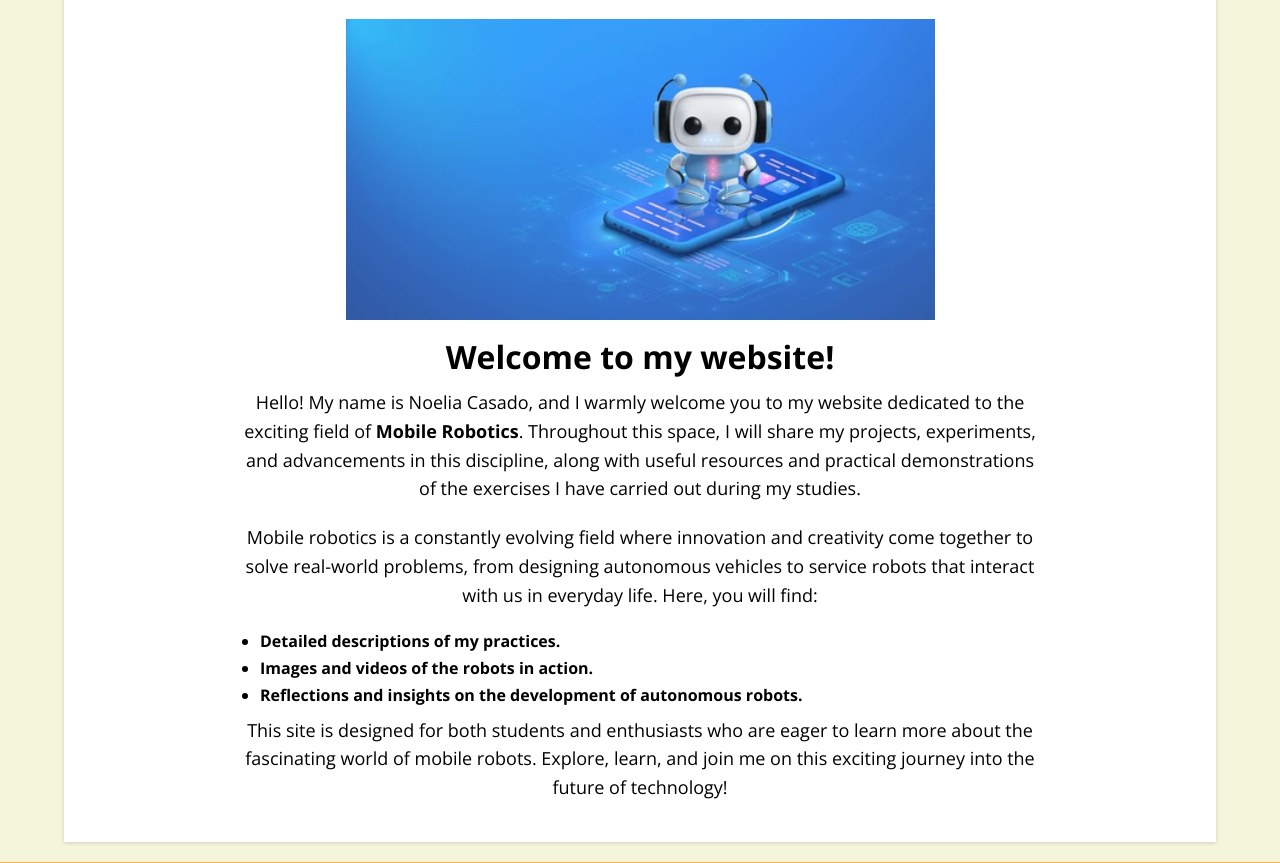
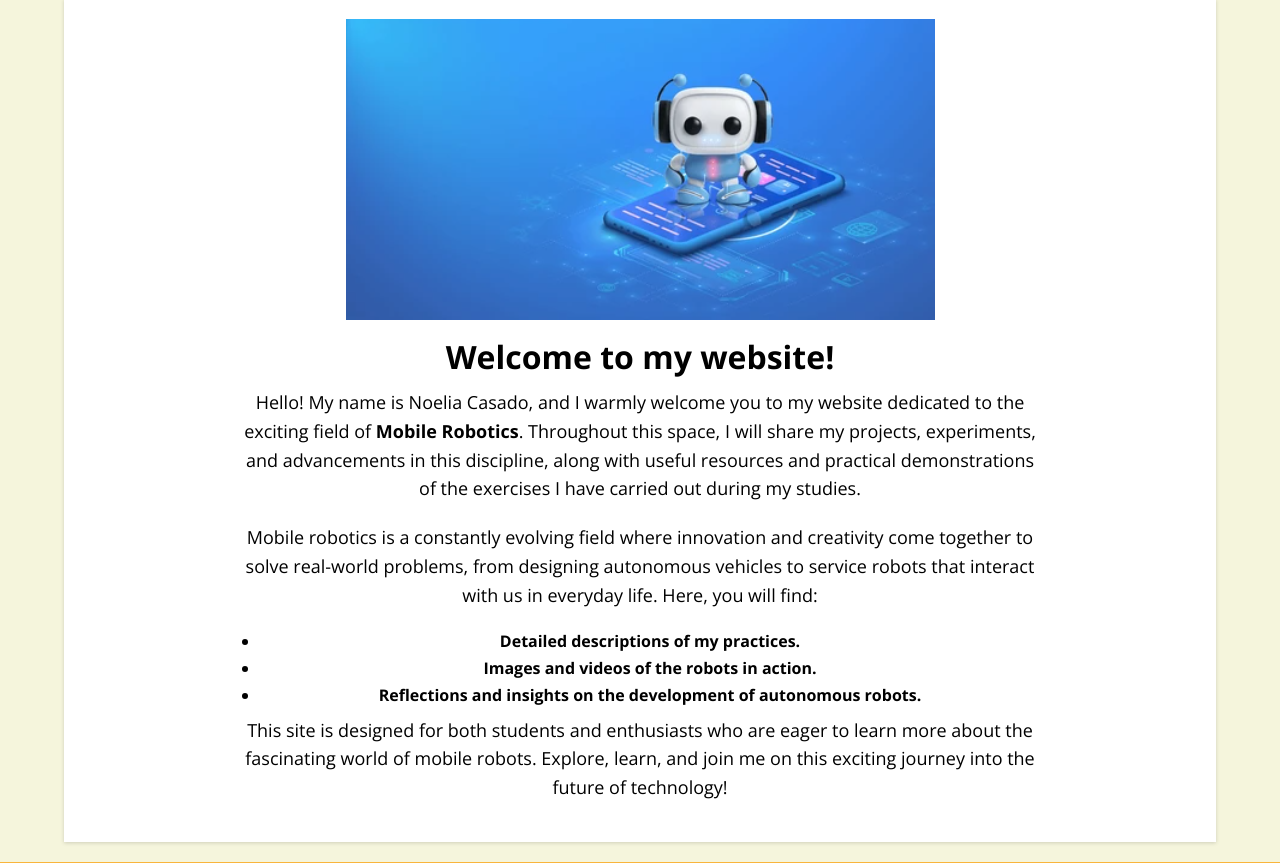
Before and after one commit to Noeliacj/Noeliacj.github.io, a PHP site: page / in a window 1280 px wide. Shown: the part 144-1007 px from the top of the page. Run offline with PHP 8.4, Linux system fonts and the light colour scheme.

Commit message:
arreglando espacios

```diff
--- a/css/estilos.css
+++ b/css/estilos.css
@@ -46,7 +46,7 @@ header {
 ul {
     list-style-type: disc;
     padding-left: 20px;
-    text-align: left;
+    text-align: center;
 }
 
 ul li {
@@ -142,6 +142,7 @@ main p {
     font-size: 16px;
     line-height: 1.6;
     margin: 10px 0;
+    text-align: center;
 }
 
 footer {
```
